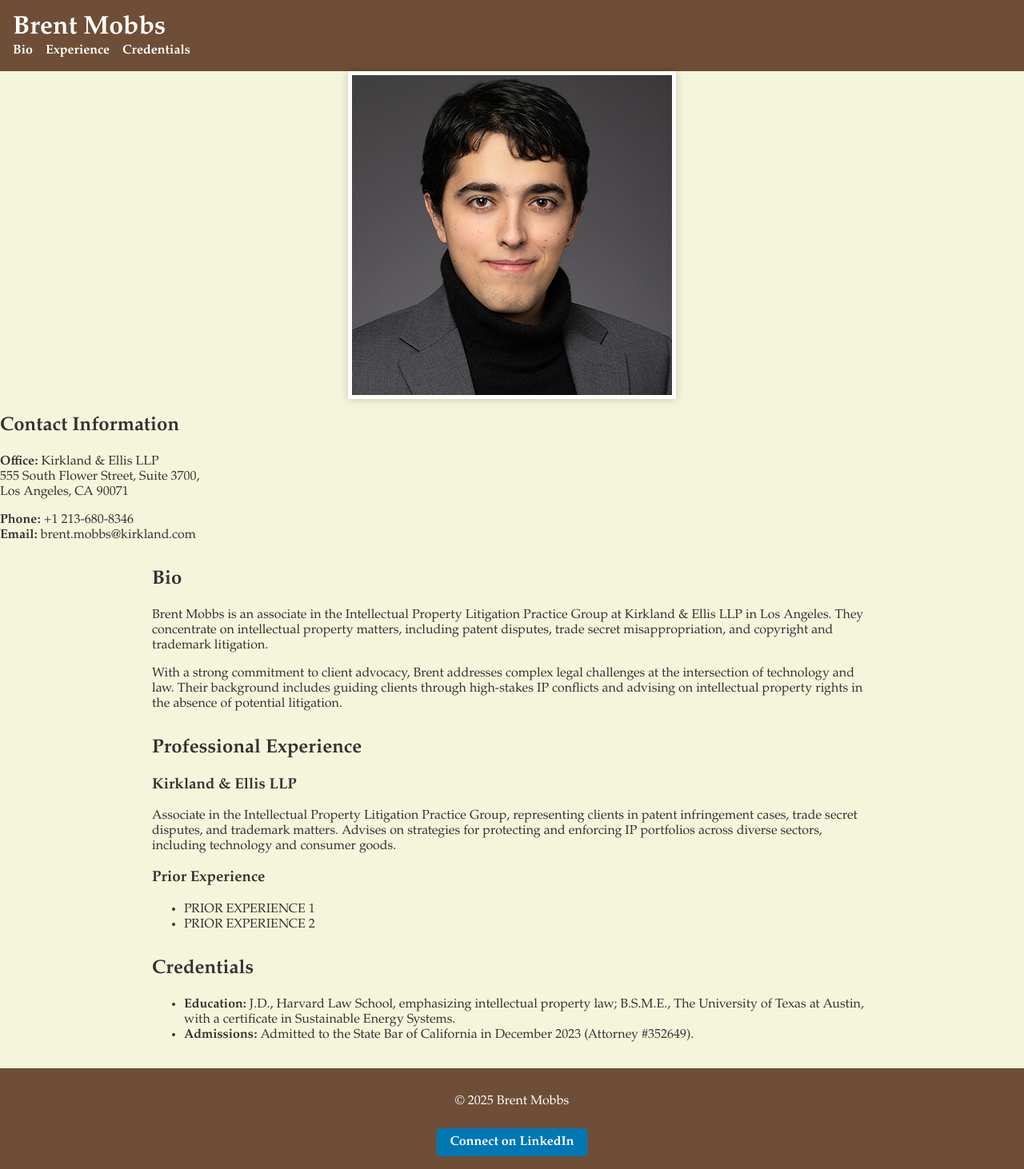
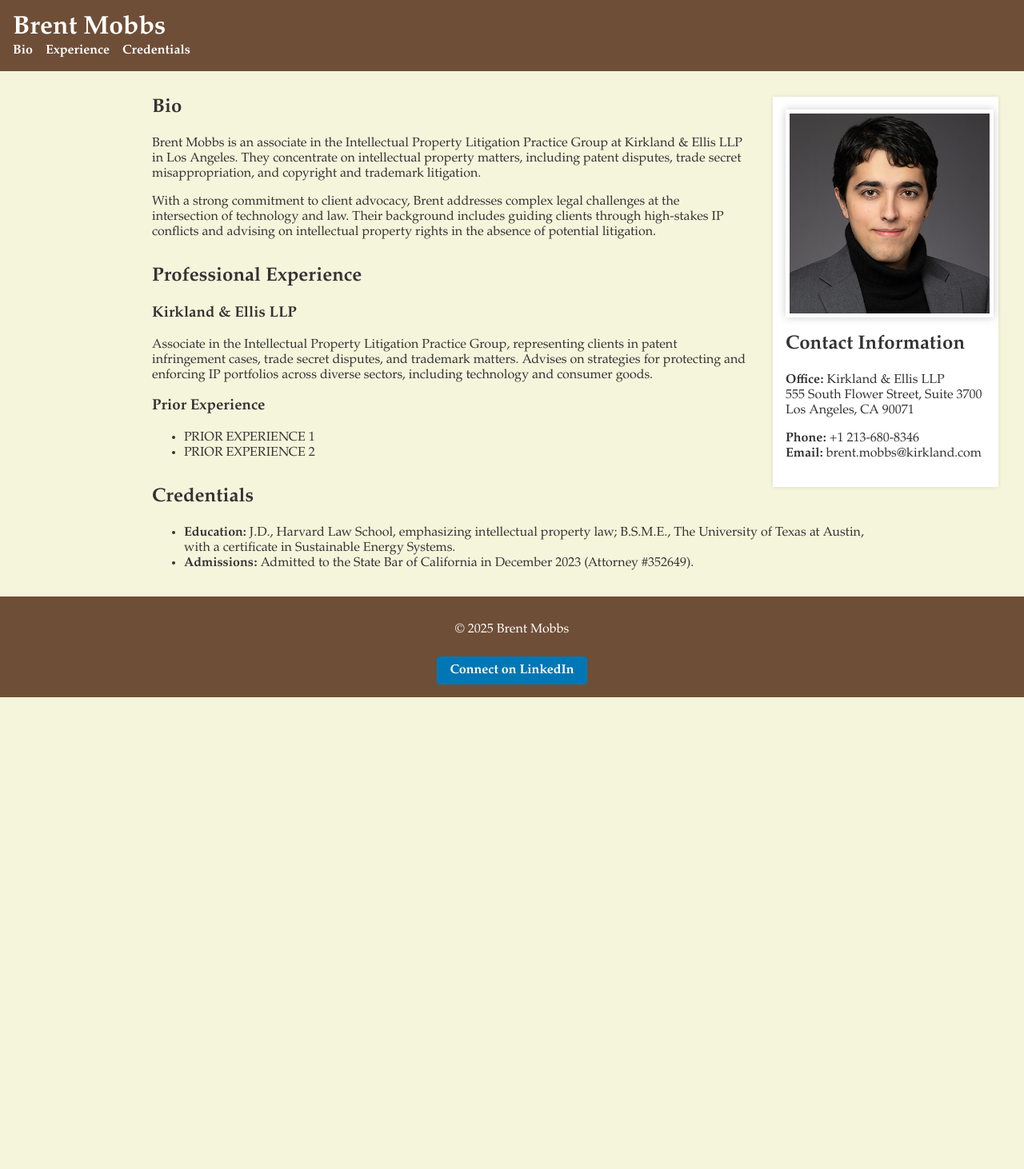
Before and after one commit to brentmobbs/brentmobbs.github.io, a Jekyll site: the page index.html, which Jekyll copies as it is, in a window 1280 px wide. Shown: the whole page at 80% size. Built offline with Jekyll 4.4.1, drawn with Linux system fonts in a browser that asks for light colours; after the commit the page ends 900 px from its top, so only the background shows below that.

Commit message:
Update index.html

```diff
--- a/index.html
+++ b/index.html
@@ -17,21 +17,19 @@
     </nav>
   </header>
 
-  <!-- Floated Photo & Contact -->
-  <aside id="profile">
+  <!-- Unified photo + contact 'card' -->
+  <aside id="profile-card">
     <img src="assets/mobbs-brent.jpg" alt="Brent Mobbs" class="profile-photo">
-    <div class="contact-block">
     <h2>Contact Information</h2>
     <p>
       <strong>Office:</strong> Kirkland & Ellis LLP<br>
-        555 South Flower Street, Suite 3700,<br>
+      555 South Flower Street, Suite 3700<br>
       Los Angeles, CA 90071
     </p>
     <p>
       <strong>Phone:</strong> +1 213-680-8346<br>
       <strong>Email:</strong> brent.mobbs@kirkland.com
     </p>
-    </div>
   </aside>
 
   <main>
```
Lines whose indentation alone changed are shown as unchanged.
